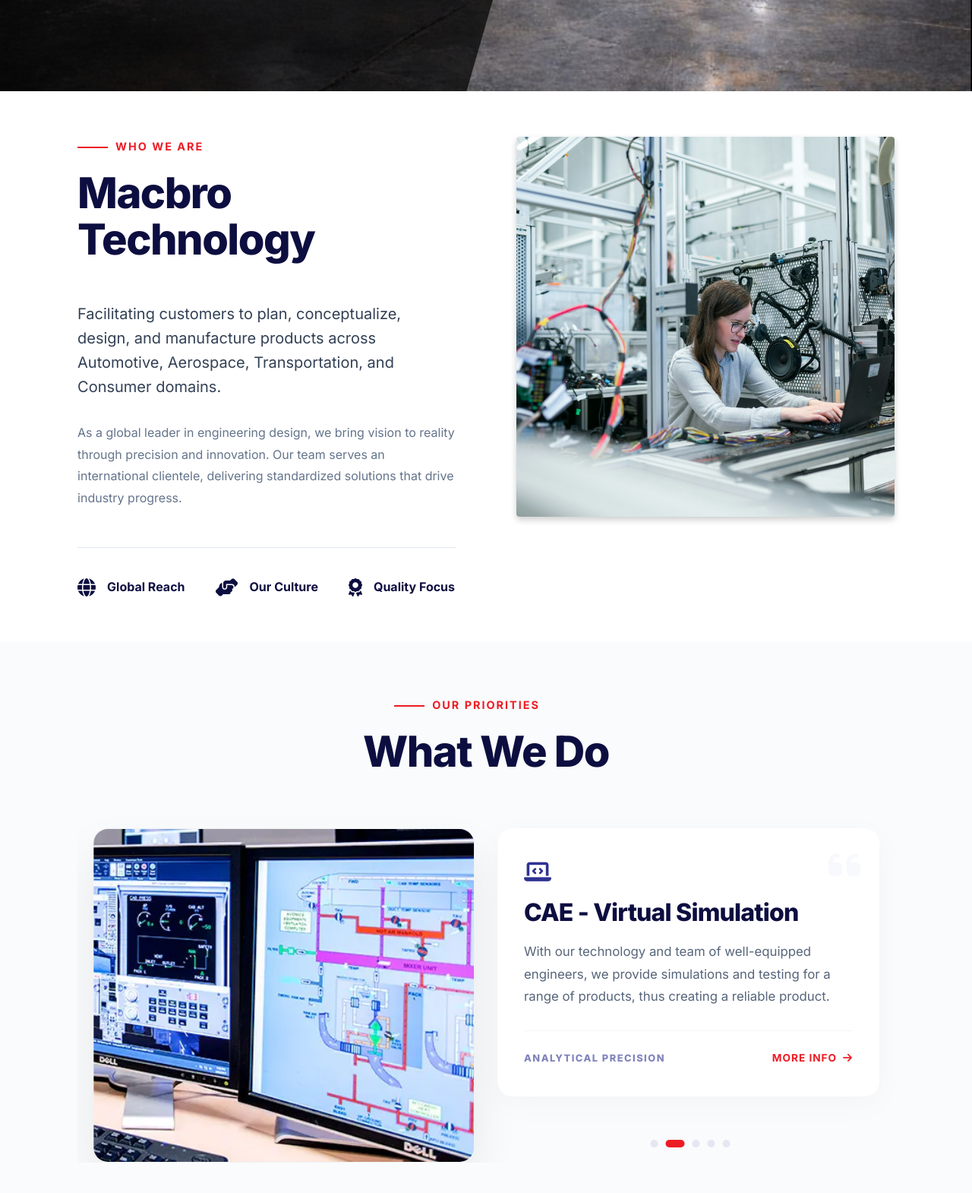
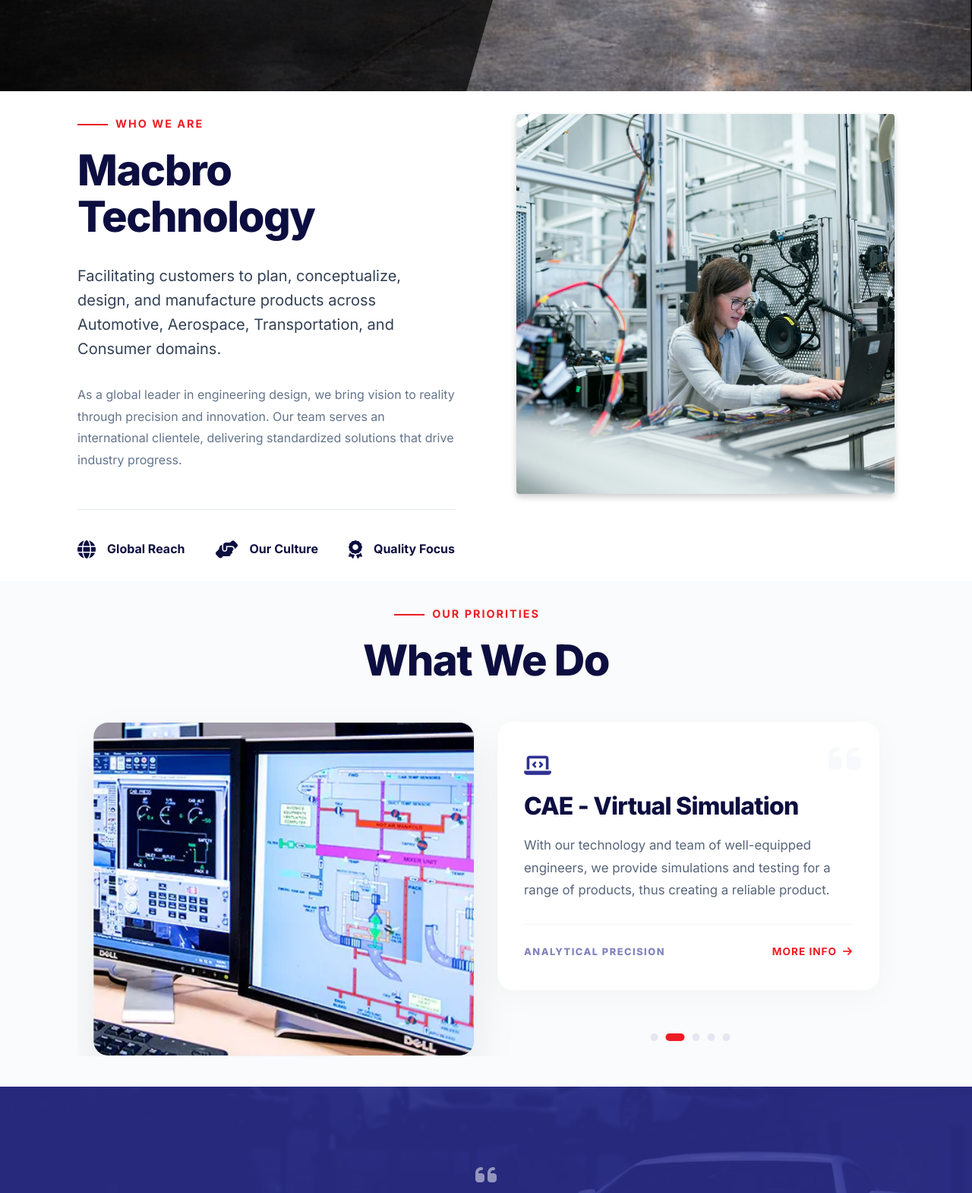
Before and after one commit to Deepan-senthilkumar/Macbro, a plain HTML site: page index.html in a window 1280 px wide. Shown: the part 680-2250 px from the top of the page at 76% size. Drawn offline with Linux system fonts and the light colour scheme.

Commit message:
initial commit

```diff
--- a/css/style.css
+++ b/css/style.css
@@ -638,7 +638,7 @@ img {
 
 /* Global Section Headers */
 .section-header {
-    margin-bottom: 50px;
+    margin-bottom: 30px;
 }
 
 .section-header h2 {
@@ -1302,8 +1302,8 @@ img {
 /* --- About International Minimalist Section --- */
 .about-international-section {
     background-color: #ffffff;
-    padding: 60px 0;
-    /* Reduced from 140px */
+    padding: 30px 0;
+    /* Reduced from 60px */
     /* Significant vertical whitespace */
     position: relative;
     overflow: hidden;
@@ -1526,8 +1526,8 @@ img {
 .sticky-services-section {
     background: #f9fbfc;
     /* Soft Minimalist Gray */
-    padding: 70px 0 20px;
-    /* Tightened bottom */
+    padding: 30px 0 20px;
+    /* Reduced from 70px */
     position: relative;
     overflow: hidden;
 }
```
